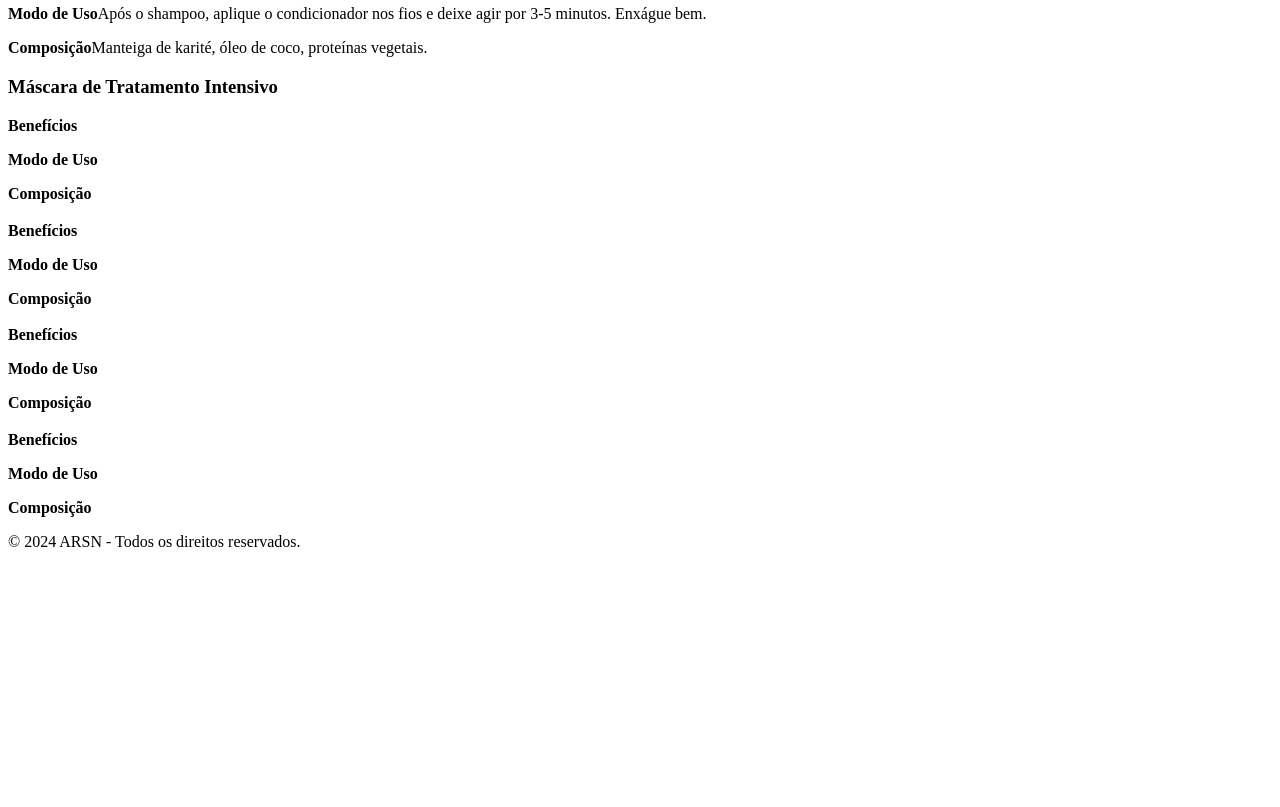
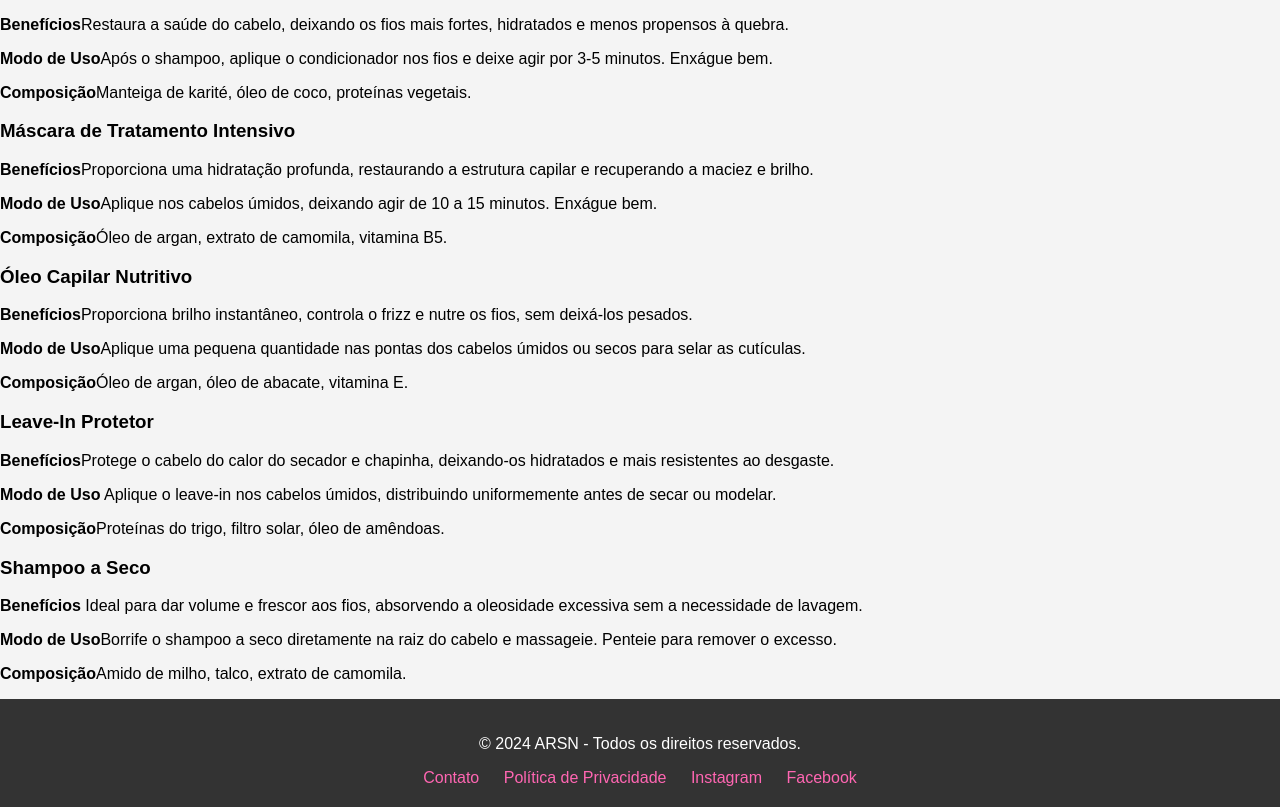
Before and after one commit to AntonioDev23/Primeiro-Projeto-Solo, a plain HTML site: page links/kit2.html in a window 1280 px wide. Shown: the part 870-1677 px from the top of the page. Before the commit the page ends 1437 px from the top, so only its background shows below. Drawn offline with Linux system fonts and the light colour scheme; files that its build step writes are made by us from their sources.

Commit message:
Estrutura do Kit2 feita

```diff
--- a/links/kit2.html
+++ b/links/kit2.html
@@ -4,6 +4,7 @@
     <meta charset="UTF-8">
     <meta name="viewport" content="width=device-width, initial-scale=1.0">
     <title>Kit 2</title>
+    <link rel="stylesheet" href="estilos/style3.css">
 </head>
 <body>
     <header>
@@ -31,37 +32,37 @@
                 </div>
                 <div class="item">
                     <h3>Máscara de Tratamento Intensivo</h3>
-                    <p><strong>Benefícios</strong></p>
-                    <p><strong>Modo de Uso</strong></p>
-                    <p><strong>Composição</strong></p>
+                    <p><strong>Benefícios</strong>Proporciona uma hidratação profunda, restaurando a estrutura capilar e recuperando a maciez e brilho.</p>
+                    <p><strong>Modo de Uso</strong>Aplique nos cabelos úmidos, deixando agir de 10 a 15 minutos. Enxágue bem.</p>
+                    <p><strong>Composição</strong>Óleo de argan, extrato de camomila, vitamina B5.</p>
                 </div>
                 <div class="item">
-                    <h3></h3>
-                    <p><strong>Benefícios</strong></p>
-                    <p><strong>Modo de Uso</strong></p>
-                    <p><strong>Composição</strong></p>
+                    <h3>Óleo Capilar Nutritivo</h3>
+                    <p><strong>Benefícios</strong>Proporciona brilho instantâneo, controla o frizz e nutre os fios, sem deixá-los pesados.</p>
+                    <p><strong>Modo de Uso</strong>Aplique uma pequena quantidade nas pontas dos cabelos úmidos ou secos para selar as cutículas.</p>
+                    <p><strong>Composição</strong>Óleo de argan, óleo de abacate, vitamina E.</p>
                 </div>
                 <div class="item">
-                    <h3></h3>
-                    <p><strong>Benefícios</strong></p>
-                    <p><strong>Modo de Uso</strong></p>
-                    <p><strong>Composição</strong></p>
+                    <h3>Leave-In Protetor</h3>
+                    <p><strong>Benefícios</strong>Protege o cabelo do calor do secador e chapinha, deixando-os hidratados e mais resistentes ao desgaste.</p>
+                    <p><strong>Modo de Uso</strong> Aplique o leave-in nos cabelos úmidos, distribuindo uniformemente antes de secar ou modelar.</p>
+                    <p><strong>Composição</strong>Proteínas do trigo, filtro solar, óleo de amêndoas.</p>
                 </div>
                 <div class="item">
-                    <h3></h3>
-                    <p><strong>Benefícios</strong></p>
-                    <p><strong>Modo de Uso</strong></p>
-                    <p><strong>Composição</strong></p>
+                    <h3>Shampoo a Seco</h3>
+                    <p><strong>Benefícios</strong> Ideal para dar volume e frescor aos fios, absorvendo a oleosidade excessiva sem a necessidade de lavagem.</p>
+                    <p><strong>Modo de Uso</strong>Borrife o shampoo a seco diretamente na raiz do cabelo e massageie. Penteie para remover o excesso.</p>
+                    <p><strong>Composição</strong>Amido de milho, talco, extrato de camomila.</p>
                 </div>
 
         </div>
     </section>
     <footer>
         <p>&copy; 2024 ARSN - Todos os direitos reservados.</p>
-        <a href=""></a>
-        <a href=""></a>
-        <a href=""></a>
-        <a href=""></a>
+        <a href="">Contato</a>
+        <a href="">Política de Privacidade</a>
+        <a href="" target="_blank">Instagram</a>
+        <a href="" target="_blank">Facebook</a>
     </footer>
 </body>
 </html>
```
